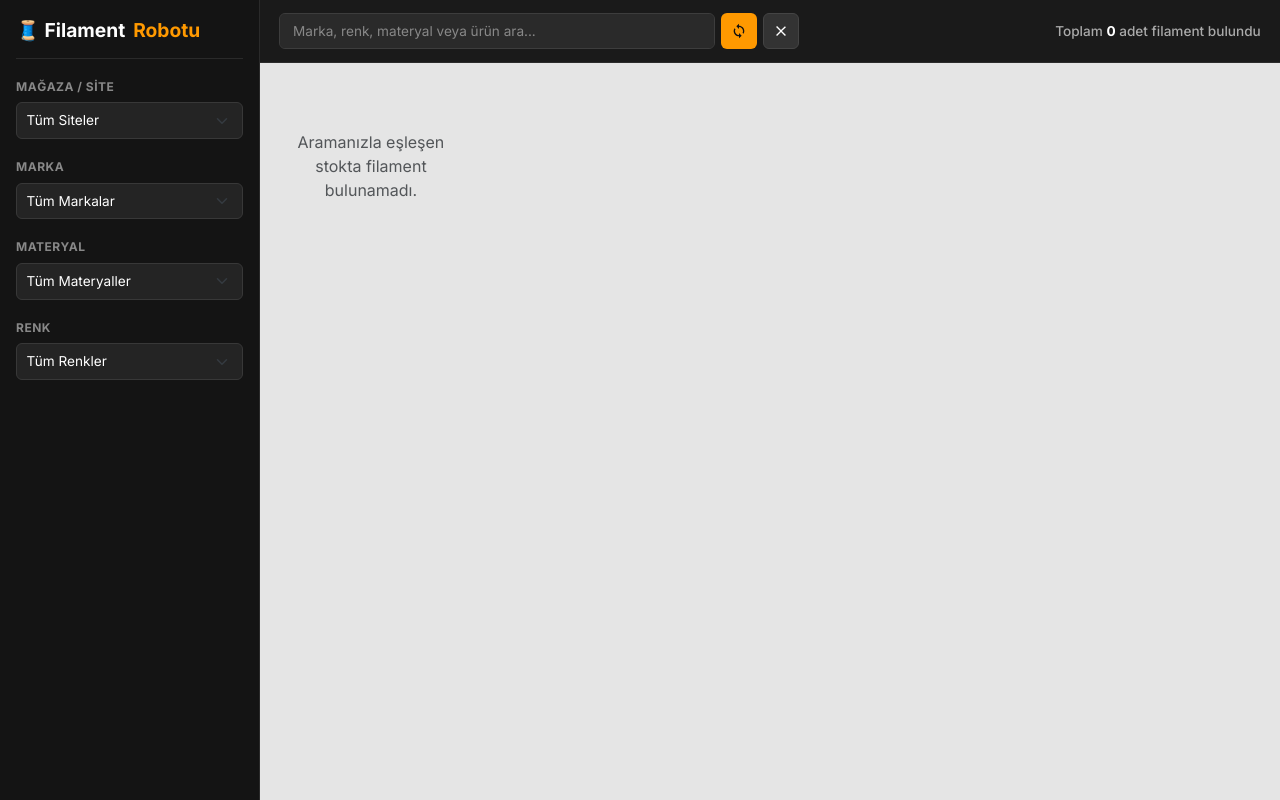
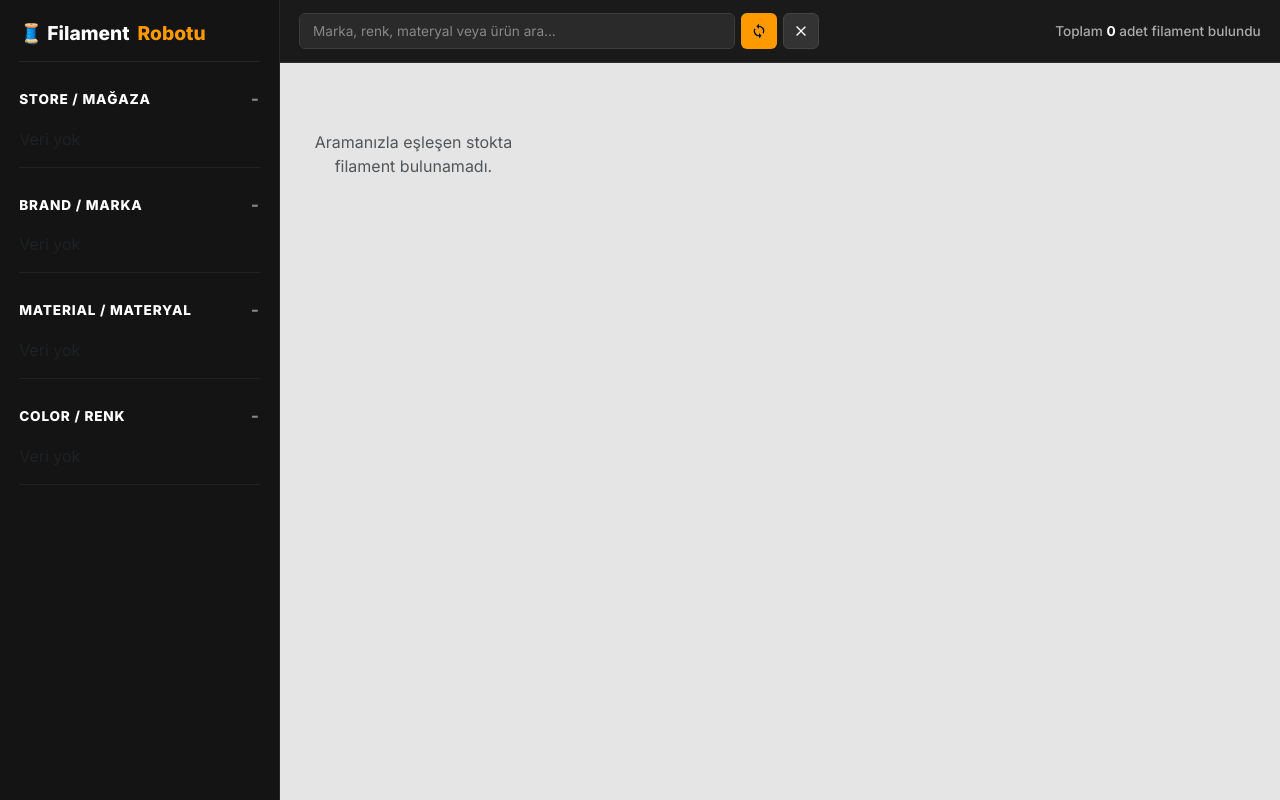
Before and after one commit to Cordamauro/filament-robotu, a Flask app: page / in a window 1280 px wide. Run offline with Flask 3, Linux system fonts and the light colour scheme; data that the repository does not hold is empty.

Commit message:
Update index.html

```diff
--- a/templates/index.html
+++ b/templates/index.html
@@ -5,7 +5,7 @@
     <meta name="viewport" content="width=device-width, initial-scale=1.0">
     <title>3D Filament Arama Motoru - Fiyat Karşılaştırma</title>
     <link href="https://cdn.jsdelivr.net/npm/bootstrap@5.3.0/dist/css/bootstrap.min.css" rel="stylesheet">
-    <link href="https://fonts.googleapis.com/css2?family=Inter:wght@400;500;600;700&display=swap" rel="stylesheet">
+    <link href="https://fonts.googleapis.com/css2?family=Inter:wght@400;500;600;700;800&display=swap" rel="stylesheet">
     <style>
         * {
             box-sizing: border-box;
@@ -13,77 +13,123 @@
 
         body {
             font-family: 'Inter', sans-serif !important;
-            background-color: #1e1e1e;
+            background-color: #121212;
             color: #e0e0e0;
             margin: 0;
             padding: 0;
             overflow-x: hidden;
         }
 
-        /* DÜZEN (LAYOUT) */
         .app-container {
             display: flex;
             min-height: 100vh;
         }
 
-        /* SOL SIDEBAR (FILTERS) */
+        /* AKORDEON TİPİ SOL SIDEBAR */
         .sidebar {
-            width: 260px;
+            width: 280px;
             background-color: #141414;
-            border-right: 1px solid #2a2a2a;
-            padding: 1rem;
+            border-right: 1px solid #262626;
+            padding: 1.2rem;
             flex-shrink: 0;
             display: flex;
             flex-direction: column;
-            gap: 1.2rem;
+            gap: 1rem;
+            overflow-y: auto;
+            max-height: 100vh;
         }
 
         .sidebar-brand {
             font-size: 1.2rem;
-            font-weight: 700;
+            font-weight: 800;
             color: #ffffff;
             display: flex;
             align-items: center;
             gap: 8px;
             padding-bottom: 0.8rem;
-            border-bottom: 1px solid #2a2a2a;
+            border-bottom: 1px solid #262626;
         }
 
         .sidebar-brand span {
             color: #ff9900;
         }
 
-        .filter-group {
-            display: flex;
-            flex-direction: column;
-            gap: 0.4rem;
+        /* FİLTRE AKORDEON BAŞLIKLARI */
+        .accordion-item-custom {
+            border-bottom: 1px solid #222222;
+            padding-bottom: 0.6rem;
         }
 
-        .filter-label {
-            font-size: 0.75rem;
+        .accordion-header-custom {
+            display: flex;
+            justify-content: space-between;
+            align-items: center;
+            font-size: 0.85rem;
+            font-weight: 800;
+            color: #ffffff;
+            letter-spacing: 0.8px;
+            text-transform: uppercase;
+            cursor: pointer;
+            padding: 0.5rem 0;
+            user-select: none;
+            transition: color 0.2s;
+        }
+
+        .accordion-header-custom:hover {
+            color: #ff9900;
+        }
+
+        .accordion-icon {
+            font-size: 1.1rem;
             font-weight: 700;
             color: #888888;
-            text-transform: uppercase;
-            letter-spacing: 0.5px;
         }
 
-        .form-select-dark {
-            background-color: #242424;
-            color: #ffffff;
-            border: 1px solid #383838;
-            font-size: 0.85rem;
-            padding: 0.45rem 0.6rem;
-            border-radius: 6px;
+        .accordion-content {
+            display: none;
+            flex-direction: column;
+            gap: 6px;
+            margin-top: 0.4rem;
+            padding-bottom: 0.4rem;
+            max-height: 260px;
+            overflow-y: auto;
         }
 
-        .form-select-dark:focus {
-            background-color: #2a2a2a;
-            color: #ffffff;
-            border-color: #ff9900;
-            box-shadow: none;
+        .accordion-item-custom.active .accordion-content {
+            display: flex;
         }
 
-        /* İÇERİK ALANI (MAIN CONTENT) */
+        /* GÖRSELDEKİ KOYU YUVARLATILMIŞ FİLTRE BUTONLARI */
+        .filter-btn-pill {
+            background-color: #222222;
+            border: 1px solid #333333;
+            color: #cccccc;
+            font-size: 0.8rem;
+            font-weight: 500;
+            padding: 0.45rem 0.8rem;
+            border-radius: 8px;
+            text-align: left;
+            cursor: pointer;
+            transition: all 0.15s ease;
+            display: flex;
+            justify-content: space-between;
+            align-items: center;
+        }
+
+        .filter-btn-pill:hover {
+            background-color: #2c2c2c;
+            color: #ffffff;
+            border-color: #444444;
+        }
+
+        .filter-btn-pill.selected {
+            background-color: #ff9900;
+            color: #111111;
+            border-color: #ff9900;
+            font-weight: 700;
+        }
+
+        /* SAĞ ANA İÇERİK ALANI */
         .main-content {
             flex-grow: 1;
             background-color: #e5e5e5;
@@ -92,7 +138,6 @@
             flex-direction: column;
         }
 
-        /* ÜST ARAMA VE BİLGİ BAR */
         .top-bar {
             background-color: #1a1a1a;
             color: #ffffff;
@@ -131,7 +176,6 @@
             color: #888888;
         }
 
-        /* KARE IKON BUTONLARI */
         .btn-icon-square {
             width: 36px;
             height: 36px;
@@ -142,7 +186,7 @@
             align-items: center;
             justify-content: center;
             cursor: pointer;
-            transition: background 0.2s, transform 0.1s;
+            transition: background 0.2s;
         }
 
         .btn-update-dark {
@@ -176,16 +220,15 @@
             font-weight: 700;
         }
 
-        /* GRID ÜRÜN LİSTESİ */
+        /* GRID ÜRÜN KARTLARI */
         .products-grid {
             padding: 1.2rem;
             display: grid;
-            grid-template-columns: repeat(auto-fill, minmax(180px, 1fr));
+            grid-template-columns: repeat(auto-fill, minmax(185px, 1fr));
             gap: 1rem;
             overflow-y: auto;
         }
 
-        /* BEYAZ ÜRÜN KARTLARI */
         .filament-card {
             background: #ffffff;
             border-radius: 8px;
@@ -329,38 +372,46 @@
 <body>
 
 <div class="app-container">
-    <!-- SOL SIDEBAR FİLTRELER -->
+    <!-- AKORDEON AKILLI SOL SIDEBAR -->
     <aside class="sidebar">
         <div class="sidebar-brand">
             🧵 Filament<span>Robotu</span>
         </div>
 
-        <div class="filter-group">
-            <span class="filter-label">Mağaza / Site</span>
-            <select id="filterSource" class="form-select form-select-dark" onchange="loadProducts()">
-                <option value="">Tüm Siteler</option>
-            </select>
+        <!-- MAĞAZA -->
+        <div class="accordion-item-custom active">
+            <div class="accordion-header-custom" onclick="toggleAccordion(this)">
+                <span>STORE / MAĞAZA</span>
+                <span class="accordion-icon">-</span>
+            </div>
+            <div id="listSource" class="accordion-content"></div>
         </div>
 
-        <div class="filter-group">
-            <span class="filter-label">Marka</span>
-            <select id="filterBrand" class="form-select form-select-dark" onchange="loadProducts()">
-                <option value="">Tüm Markalar</option>
-            </select>
+        <!-- MARKA -->
+        <div class="accordion-item-custom active">
+            <div class="accordion-header-custom" onclick="toggleAccordion(this)">
+                <span>BRAND / MARKA</span>
+                <span class="accordion-icon">-</span>
+            </div>
+            <div id="listBrand" class="accordion-content"></div>
         </div>
 
-        <div class="filter-group">
-            <span class="filter-label">Materyal</span>
-            <select id="filterMaterial" class="form-select form-select-dark" onchange="loadProducts()">
-                <option value="">Tüm Materyaller</option>
-            </select>
+        <!-- MATERYAL -->
+        <div class="accordion-item-custom active">
+            <div class="accordion-header-custom" onclick="toggleAccordion(this)">
+                <span>MATERIAL / MATERYAL</span>
+                <span class="accordion-icon">-</span>
+            </div>
+            <div id="listMaterial" class="accordion-content"></div>
         </div>
 
-        <div class="filter-group">
-            <span class="filter-label">Renk</span>
-            <select id="filterColor" class="form-select form-select-dark" onchange="loadProducts()">
-                <option value="">Tüm Renkler</option>
-            </select>
+        <!-- RENK -->
+        <div class="accordion-item-custom active">
+            <div class="accordion-header-custom" onclick="toggleAccordion(this)">
+                <span>COLOR / RENK</span>
+                <span class="accordion-icon">-</span>
+            </div>
+            <div id="listColor" class="accordion-content"></div>
         </div>
     </aside>
 
@@ -371,7 +422,6 @@
             <div class="search-container">
                 <input type="text" id="searchQuery" class="form-control search-input-dark" placeholder="Marka, renk, materyal veya ürün ara..." onkeyup="loadProducts()">
 
-                <!-- YENİLENEN YAN YANA KARE IKON BUTONLARI -->
                 <button id="btnUpdate" class="btn-icon-square btn-update-dark" title="Verileri Güncelle" onclick="triggerUpdate()">
                     <svg id="updateIcon" class="svg-icon" viewBox="0 0 24 24">
                         <path d="M12 4V1L8 5l4 4V6c3.31 0 6 2.69 6 6 0 1.01-.25 1.97-.7 2.8l1.46 1.46C19.54 15.03 20 13.57 20 12c0-4.42-3.58-8-8-8zm0 14c-3.31 0-6-2.69-6-6 0-1.01.25-1.97.7-2.8L5.24 7.74C4.46 8.97 4 10.43 4 12c0 4.42 3.58 8 8 8v3l4-4-4-4v3z"/>
@@ -399,6 +449,20 @@
 </div>
 
 <script>
+let selectedFilters = {
+    source: '',
+    brand: '',
+    material: '',
+    color: ''
+};
+
+function toggleAccordion(headerElem) {
+    const item = headerElem.parentElement;
+    const icon = headerElem.querySelector('.accordion-icon');
+    item.classList.toggle('active');
+    icon.textContent = item.classList.contains('active') ? '-' : '+';
+}
+
 function getColorHex(colorName) {
     if (!colorName) return '#adb5bd';
     const c = colorName.toLowerCase().trim();
@@ -420,35 +484,47 @@ async function loadFilters() {
         const res = await fetch('/api/filters');
         const data = await res.json();
 
-        populateSelect('filterSource', data.source, 'Tüm Siteler');
-        populateSelect('filterBrand', data.brand, 'Tüm Markalar');
-        populateSelect('filterMaterial', data.material, 'Tüm Materyaller');
-        populateSelect('filterColor', data.color, 'Tüm Renkler');
+        renderPills('listSource', data.source, 'source');
+        renderPills('listBrand', data.brand, 'brand');
+        renderPills('listMaterial', data.material, 'material');
+        renderPills('listColor', data.color, 'color');
     } catch (e) {
         console.error(e);
     }
 }
 
-function populateSelect(id, items, defaultText) {
-    const select = document.getElementById(id);
-    const currentValue = select.value;
-    select.innerHTML = `<option value="">${defaultText}</option>`;
-    if(items) {
-        items.forEach(item => {
-            select.innerHTML += `<option value="${item}">${item}</option>`;
-        });
+function renderPills(containerId, items, filterType) {
+    const container = document.getElementById(containerId);
+    if (!items || items.length === 0) {
+        container.innerHTML = `<span class="text-muted style="font-size:0.75rem;">Veri yok</span>`;
+        return;
     }
-    select.value = currentValue;
+
+    container.innerHTML = items.map(item => {
+        const isSelected = selectedFilters[filterType] === item;
+        return `
+            <button class="filter-btn-pill ${isSelected ? 'selected' : ''}"
+                    onclick="selectFilter('${filterType}', '${item}')">
+                <span>${item}</span>
+            </button>
+        `;
+    }).join('');
+}
+
+function selectFilter(filterType, value) {
+    if (selectedFilters[filterType] === value) {
+        selectedFilters[filterType] = '';
+    } else {
+        selectedFilters[filterType] = value;
+    }
+    loadFilters();
+    loadProducts();
 }
 
 async function loadProducts() {
-    const source = document.getElementById('filterSource').value;
-    const brand = document.getElementById('filterBrand').value;
-    const material = document.getElementById('filterMaterial').value;
-    const color = document.getElementById('filterColor').value;
     const q = document.getElementById('searchQuery').value;
 
-    const url = `/api/products?source=${encodeURIComponent(source)}&brand=${encodeURIComponent(brand)}&material=${encodeURIComponent(material)}&color=${encodeURIComponent(color)}&q=${encodeURIComponent(q)}`;
+    const url = `/api/products?source=${encodeURIComponent(selectedFilters.source)}&brand=${encodeURIComponent(selectedFilters.brand)}&material=${encodeURIComponent(selectedFilters.material)}&color=${encodeURIComponent(selectedFilters.color)}&q=${encodeURIComponent(q)}`;
 
     const res = await fetch(url);
     const products = await res.json();
@@ -491,11 +567,9 @@ async function loadProducts() {
 }
 
 function clearAllFilters() {
-    document.getElementById('filterSource').value = '';
-    document.getElementById('filterBrand').value = '';
-    document.getElementById('filterMaterial').value = '';
-    document.getElementById('filterColor').value = '';
+    selectedFilters = { source: '', brand: '', material: '', color: '' };
     document.getElementById('searchQuery').value = '';
+    loadFilters();
     loadProducts();
 }
 
```
